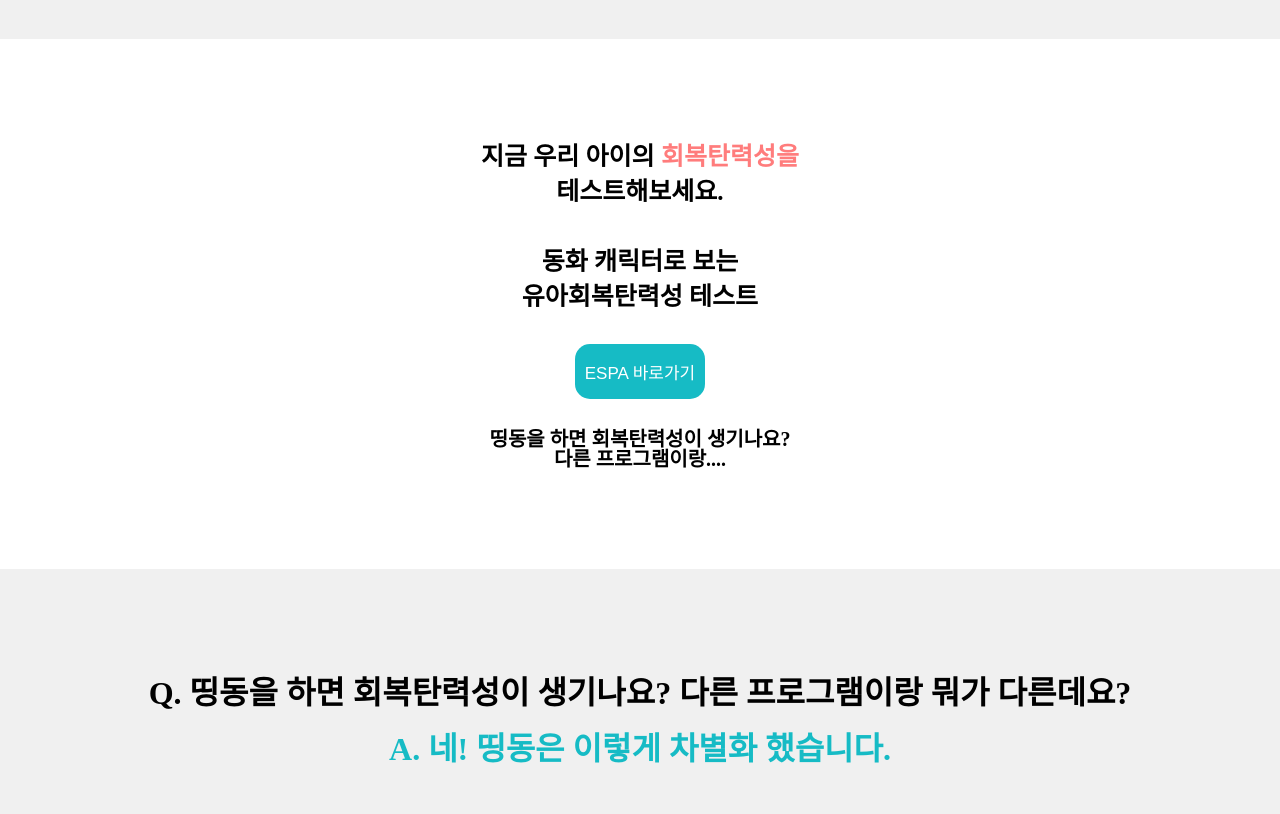
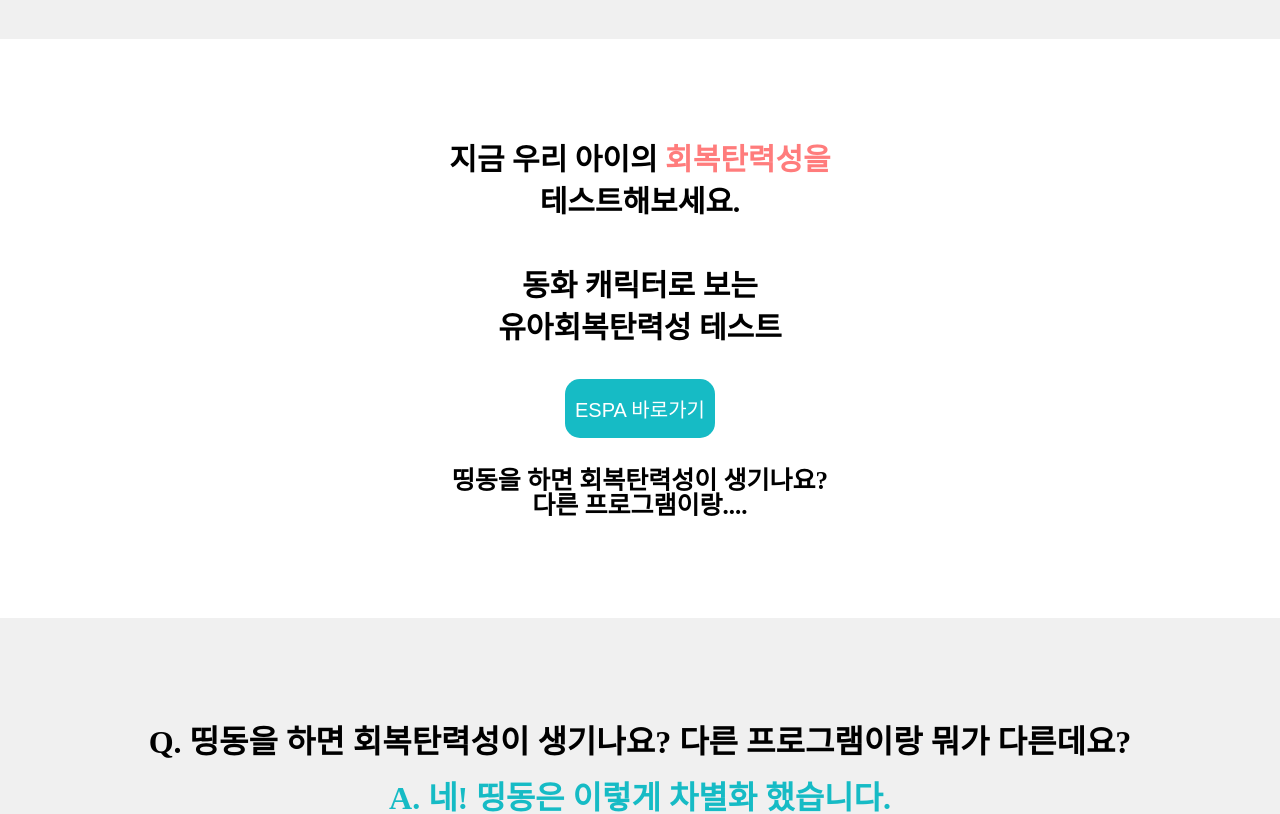
Before and after one commit to aiwebnovel/Dreamus, a React (Vite) app: page / in a window 1280 px wide. Shown: the part 2300-3114 px from the top of the page. Built offline with nearby package versions, Linux system fonts and the light colour scheme.

Commit message:
feat: modify text size

```diff
--- a/src/components/sections/main/DingDongSpring.module.scss
+++ b/src/components/sections/main/DingDongSpring.module.scss
@@ -73,9 +73,13 @@
     text-align: center;
 
     &__main {
-      font-size: 25px;
+      font-size: 30px;
       font-weight: bold;
       line-height: 1.4;
+
+      @include mobile {
+        font-size: 25px;
+      }
     }
 
     &__sub {
@@ -83,8 +87,12 @@
     }
 
     &__subText {
-      font-size: 20px;
+      font-size: 25px;
       font-weight: bold;
+
+      @include mobile {
+        font-size: 20px;
+      }
     }
 
     span {
@@ -104,15 +112,15 @@
       background: #16bbc5;
       color: white;
       // font-weight: bold;
-      font-size: 17px;
+      font-size: 20px;
       margin-bottom: 30px;
+      font-weight: 500;
 
       @include mobile {
         padding: 18px;
         word-break: keep-all;
         white-space: pre-line;
-        font-size: 16px;
-        font-weight: 400;
+        font-size: 18px;
       }
     }
   }
--- a/src/components/sections/main/DingDongTest.module.scss
+++ b/src/components/sections/main/DingDongTest.module.scss
@@ -69,7 +69,7 @@
 
   &__grid {
     &__inner {
-      padding: 30px 20px;
+      // padding: 30px 20px;
       // min-height: 100vh;
       max-width: 1280px;
       margin: 0 auto;
```
Also changed, not shown: 2 other files (tests, documents, lock files or other folders).
